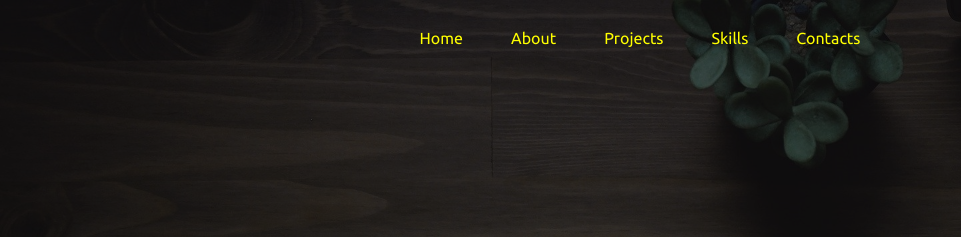
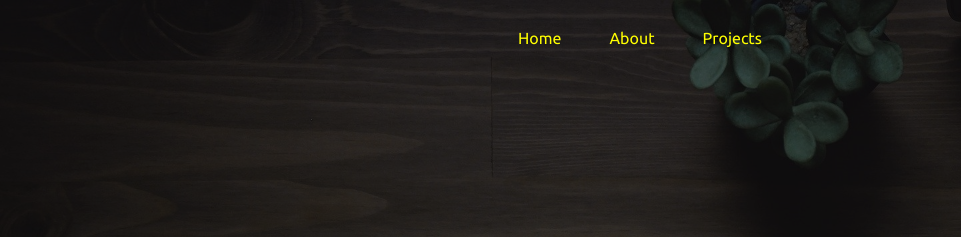
Before and after one commit to Prince294/Portfolio, a plain HTML site: page index.html in a window 1280 px wide. Shown: the top 237 px of the page, 0-961 px from the left. Drawn offline with nearby package versions, Linux system fonts and the light colour scheme; a web font is replaced by a local one.

Commit message:
Update index.html

```diff
--- a/index.html
+++ b/index.html
@@ -35,8 +35,6 @@
         <li class="lis"><a href="#homeLink">Home</a></li>
         <li class="lis"><a href="#about">About</a></li>
         <li class="lis"><a href="#projects">Projects</a></li>
-        <li class="lis"><a href="#skills">Skills</a></li>
-        <li class="lis"><a href="#contacts">Contacts</a></li>
       </ul>
 
       <input type="checkbox" id="check" style="display: none" />
@@ -55,8 +53,6 @@
         <li><a href="#homeLink">Home</a></li>
         <li><a href="#about">About</a></li>
         <li><a href="#projects">Projects</a></li>
-        <li><a href="#skills">Skills</a></li>
-        <li><a href="#contacts">Contacts</a></li>
       </ul>
     </nav>
     <div id="homeLink"></div>
```
